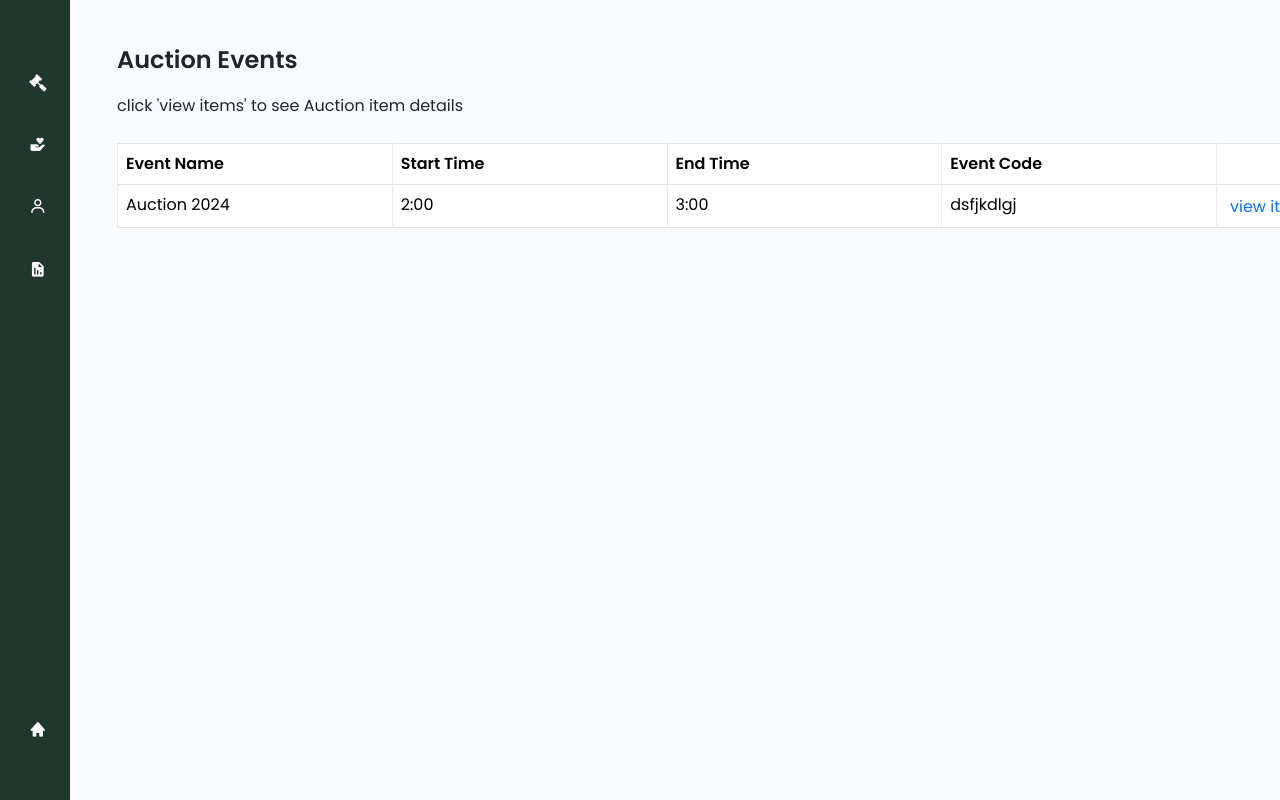
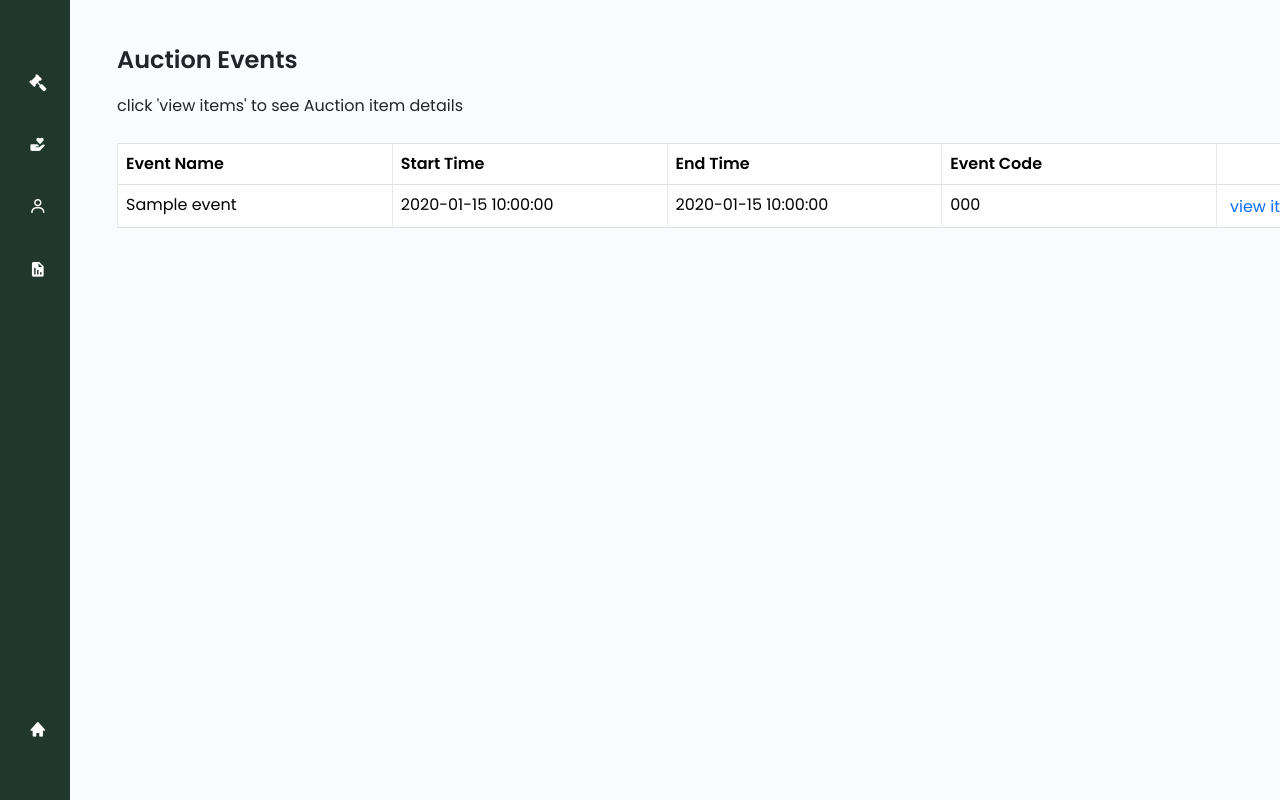
Before and after one commit to xithical/auctionapp, a Flask app: template app/classes/frontend/templates/Admin-Auctions.html in a window 1280 px wide. Run offline with Flask 3, Linux system fonts and the light colour scheme; the template is opened without the code that fills it: most values are stand-ins (such as "Sample title", 1, 10 or a date in 2020); parts of the project's set-up code (start-up, migrations or seed data) failed here and were passed over; some libraries are stand-ins or nearby versions.

Commit message:
functional(ish) html page for events admin

```diff
--- a/app/classes/frontend/templates/Admin-Auctions.html
+++ b/app/classes/frontend/templates/Admin-Auctions.html
@@ -5,13 +5,13 @@
 
     <!--this is for scaling to mobile-->
     <meta name="viewport" content="width=device-width, initial-scale=1.0">
-    <link rel="stylesheet" href="assets/css/UI Design.css">
+    <link rel="stylesheet" href="/static/assets/css/UI Design.css">
 
     <!--this is the css link for bootstrap-->
     <link rel="stylesheet" href="https://cdn.jsdelivr.net/npm/bootstrap@5.3.3/dist/css/bootstrap.min.css">
 
     <!--Admin CSS-->
-    <link rel="stylesheet" href="assets/css/Admin.css">
+    <link rel="stylesheet" href="/static/assets/css/Admin.css">
 
     <!--Button Icons-->
     <link href="https://cdn.lineicons.com/4.0/lineicons.css" rel="stylesheet" />
@@ -39,7 +39,7 @@
           </div>
           <ul class="sidebar-nav">
               <li class="sidebar-item">
-                  <a href="Admin-Auctions.html" class="sidebar-link">
+                  <a href="" class="sidebar-link">
                     <i class='fa fa-legal nav__icon'></i>
                       <span>Auction Events</span>
                   </a>
@@ -113,18 +113,18 @@
                   </thead>
                   <tbody>
                       <tr>
-
-                          <td type="text">Auction 2024</td>
-                          <td type="datetime-local">2:00</td>
-                          <td type="datetime-local">3:00</td>
-                          <td type="text">dsfjkdlgj</td>
+                        {% for event in events %}
+                          <td type="text">{{ event.event_name }}</td>
+                          <td type="datetime-local">{{ event.start_time }}</td>
+                          <td type="datetime-local">{{ event.end_time }}</td>
+                          <td type="text">{{ event.event_code }}</td>
                           <td>
                             <a href="Admin-Auctions-Items.html"> view items  </a>
                             <a class="add" title="Add" data-toggle="tooltip"><i class="material-icons">&#xE03B;</i></a>
                             <a class="edit" title="Edit" data-toggle="tooltip"><i class="material-icons">&#xE254;</i></a>
                             <a class="delete" title="Delete" data-toggle="tooltip"><i class="material-icons">&#xE872;</i></a>
                           </td>
-
+                        {% endfor %}
                       </tr>
                   </tbody>
               </table>
@@ -136,7 +136,7 @@
 
     <!-- this is the javascript link for bootstrap-->
     <script src = "https://cdn.jsdelivr.net/npm/bootstrap@5.3.3/dist/js/bootstrap.bundle.min.js"></script>
-    <script src="assets/js/AuctionEventsTable.js"></script>
-    <script src="assets/js/UI Design.js"></script>
+    <script src="/static/assets/js/AuctionEventsTable.js"></script>
+    <script src="/static/assets/js/UI Design.js"></script>
   </body>
 </html>
```
